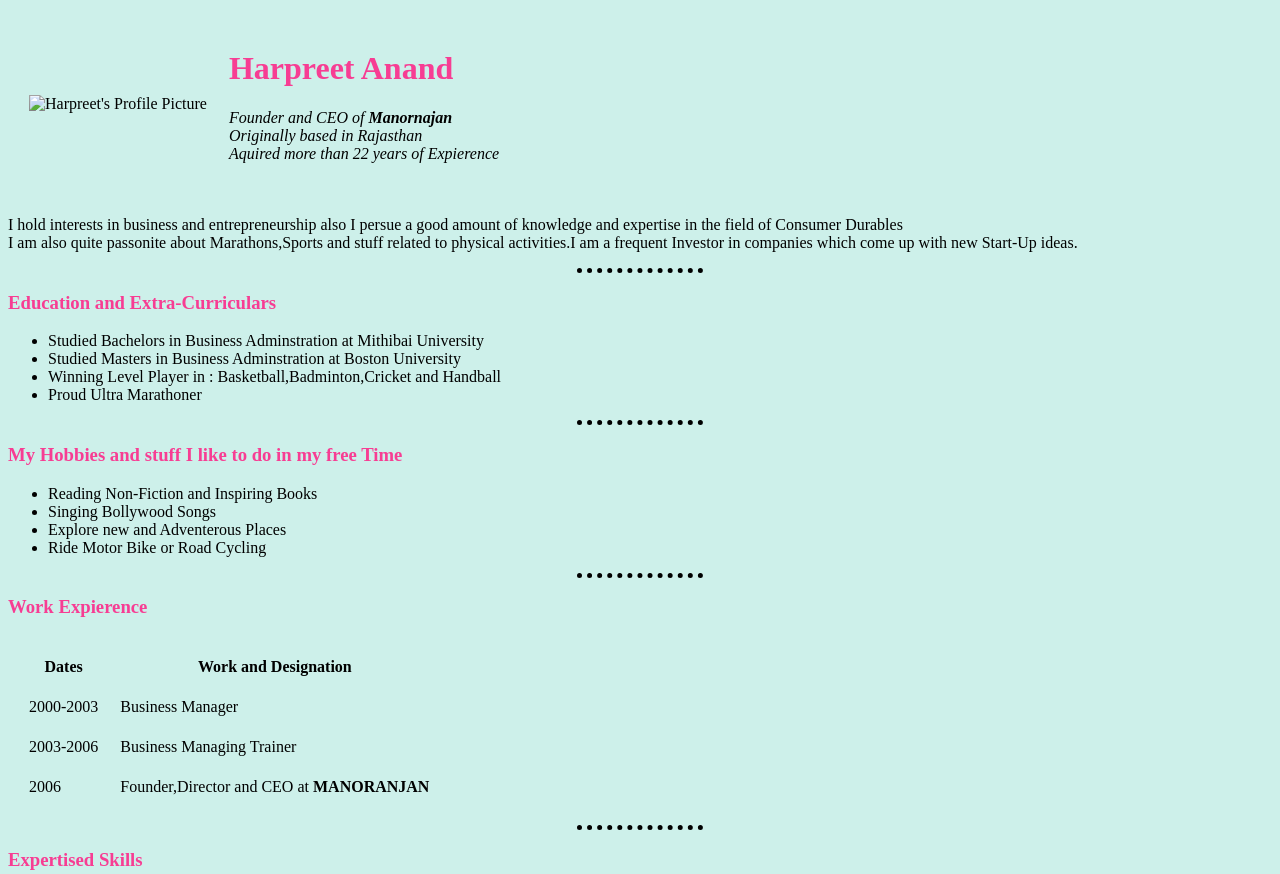
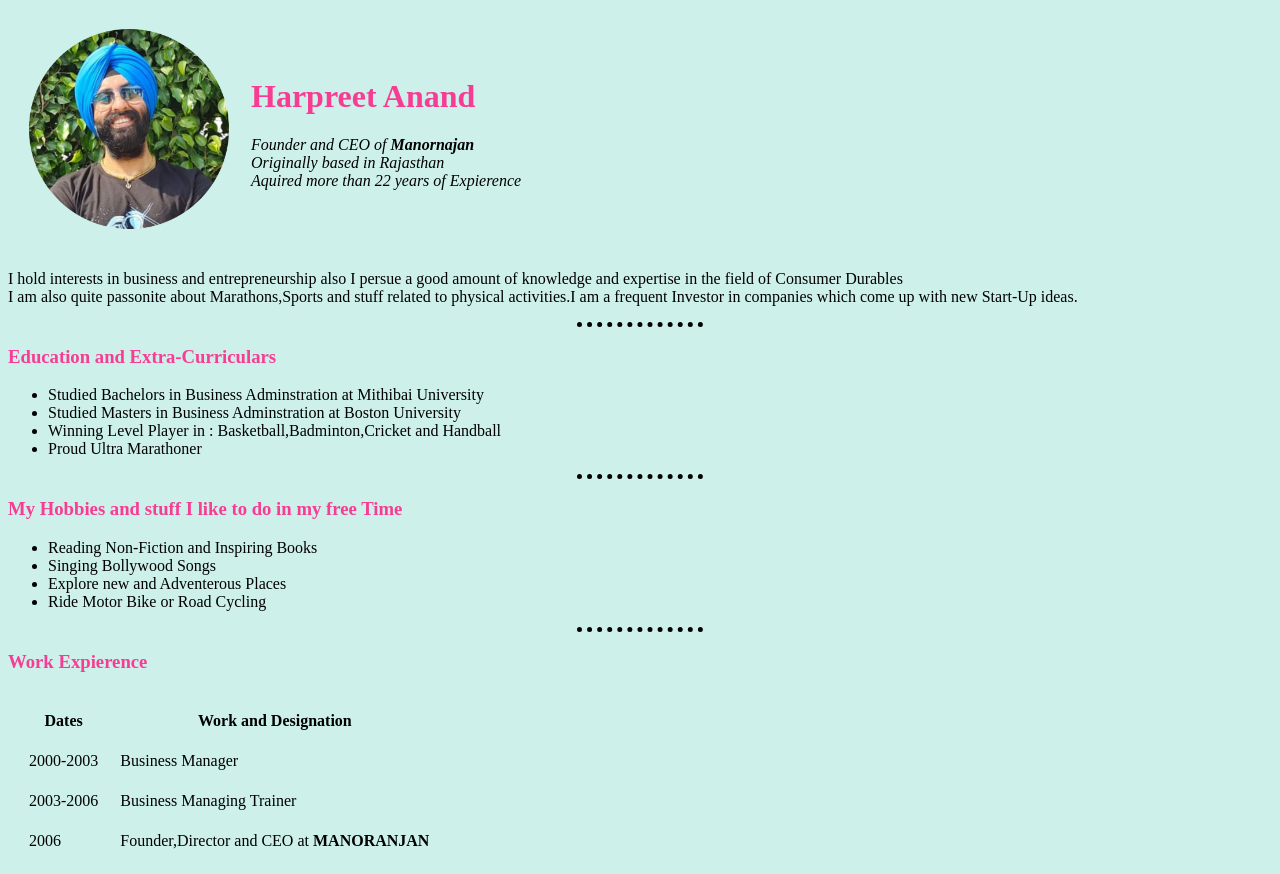
Before and after one commit to ejhz/CVV, a plain HTML site: page index.html in a window 1280 px wide. Shown: the top 874 px of the page. Drawn offline with Linux system fonts and the light colour scheme.

Commit message:
Update index.html

```diff
--- a/index.html
+++ b/index.html
@@ -33,7 +33,7 @@ h3 {
 
   <table cellspacing="20">
     <tr>
-      <td> <img src="Images/dad.png" alt="Harpreet's Profile Picture"> </td>
+      <td> <img src="dad.png" alt="Harpreet's Profile Picture"> </td>
       <td>
         <h1>Harpreet  Anand</h1>
         <p><em>Founder and CEO of <strong>Manornajan</strong> <br>
```
